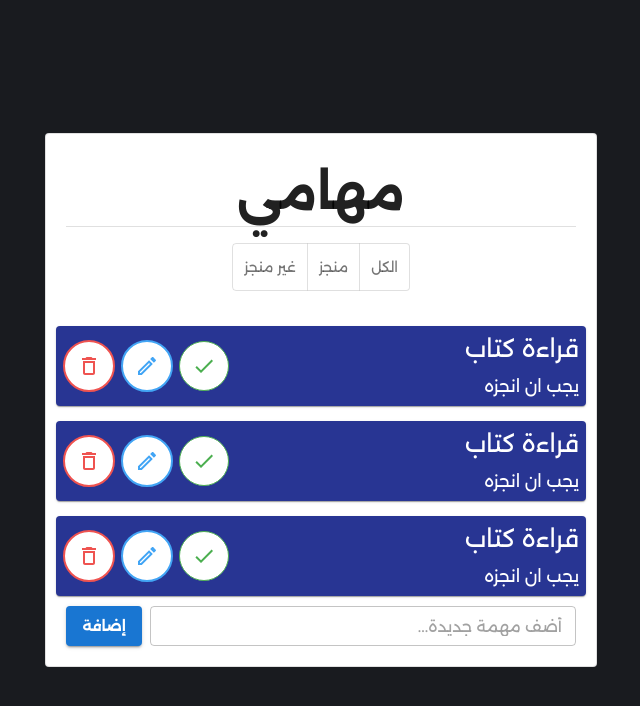
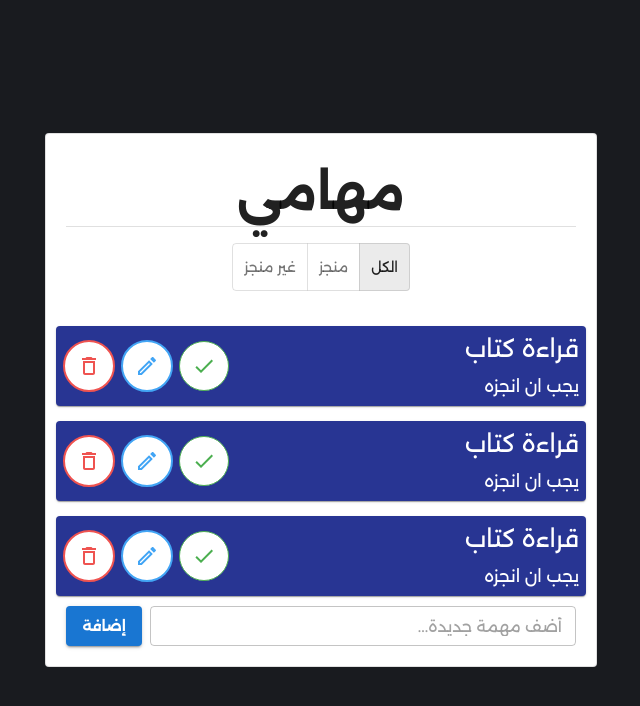
Before and after one commit to Osama-dev20/react-todo-app, a React (Create React App) app: page / in a window 1280 px wide. Shown: the top 706 px of the page, without its empty margins (319-959 px from the left). Built offline with nearby package versions, Linux system fonts and the light colour scheme.

Commit message:
Implement todo filters

```diff
--- a/src/components/ToDoList.js
+++ b/src/components/ToDoList.js
@@ -33,6 +33,29 @@ export default function ToDoList() {
   const { todos, setTodos } = useContext(TodosContext);
 
   const [titleInput, setTitleInput] = useState("");
+  const [displayTodoType, setdisplayTodoType] = useState("all")
+
+  const completedTodos = todos.filter( (e) =>{
+     return e.isCompleted
+  })
+
+  const notcompletedTodos = todos.filter( (e) =>{
+     return !e.isCompleted
+  })
+
+  let todosToBeRender = todos
+
+  if(displayTodoType == "completed"){
+    todosToBeRender = completedTodos
+  }else if(displayTodoType == "notcompletedTodos"){
+    todosToBeRender = notcompletedTodos
+  }else{
+    todosToBeRender = todos
+  }
+
+  function ChangDispalyTodoType(e){
+    setdisplayTodoType(e.target.value);
+  }
 
   // Get todos from localStorage
   useEffect(() => {
@@ -44,7 +67,7 @@ export default function ToDoList() {
   }, [setTodos]);
 
   // Create JSX for todos
-  const todosjsx = todos.map((t) => {
+  const todosjsx = todosToBeRender.map((t) => {
     return <ToDo key={t.id} todo={t} />;
   });
 
@@ -65,11 +88,7 @@ export default function ToDoList() {
 
     setTodos(updatedTodos);
 
-    localStorage.setItem(
-      "todos",
-      JSON.stringify(updatedTodos)
-    );
-
+    localStorage.setItem("todos", JSON.stringify(updatedTodos));
     setTitleInput("");
   }
 
@@ -103,10 +122,14 @@ export default function ToDoList() {
 
               {/* ===== Filters ===== */}
 
-              <ToggleButtonGroup exclusive>
-                <ToggleButton>غير منجز</ToggleButton>
-                <ToggleButton>منجز</ToggleButton>
-                <ToggleButton>الكل</ToggleButton>
+              <ToggleButtonGroup
+               exclusive
+               value={displayTodoType}
+               onChange={ChangDispalyTodoType}
+              >
+                <ToggleButton value="notcompleted">غير منجز</ToggleButton>
+                <ToggleButton value='completed'>منجز</ToggleButton>
+                <ToggleButton value="all">الكل</ToggleButton>
               </ToggleButtonGroup>
             </Box>
 
```
